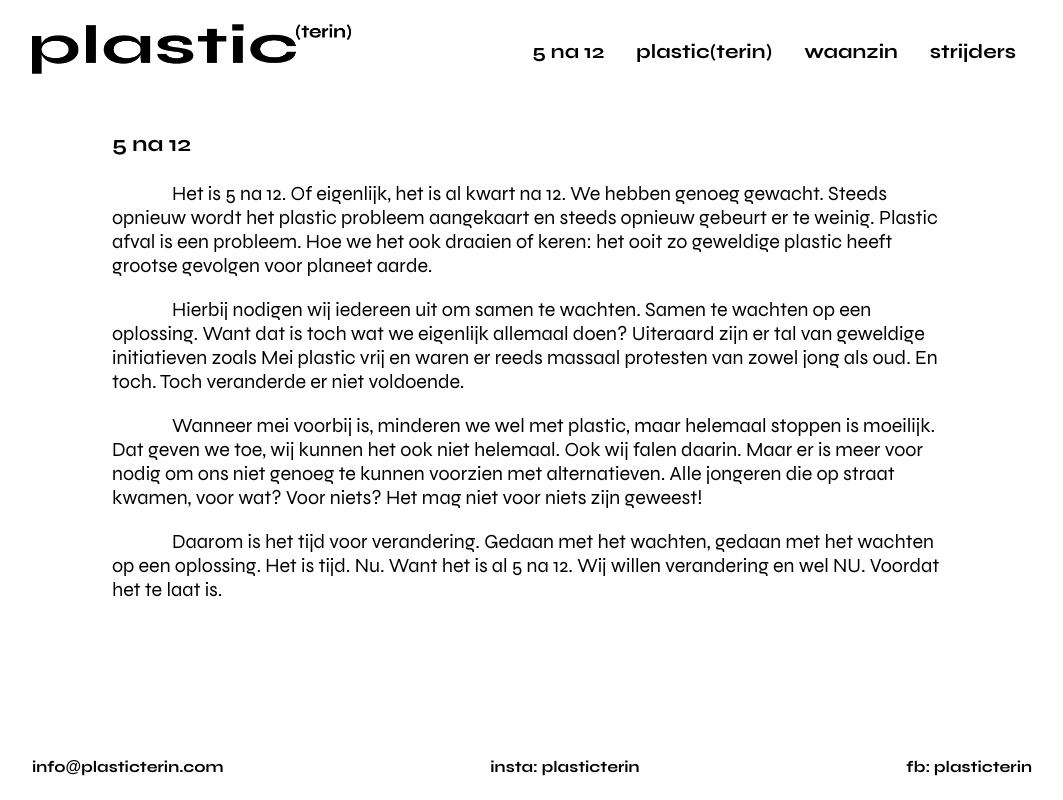
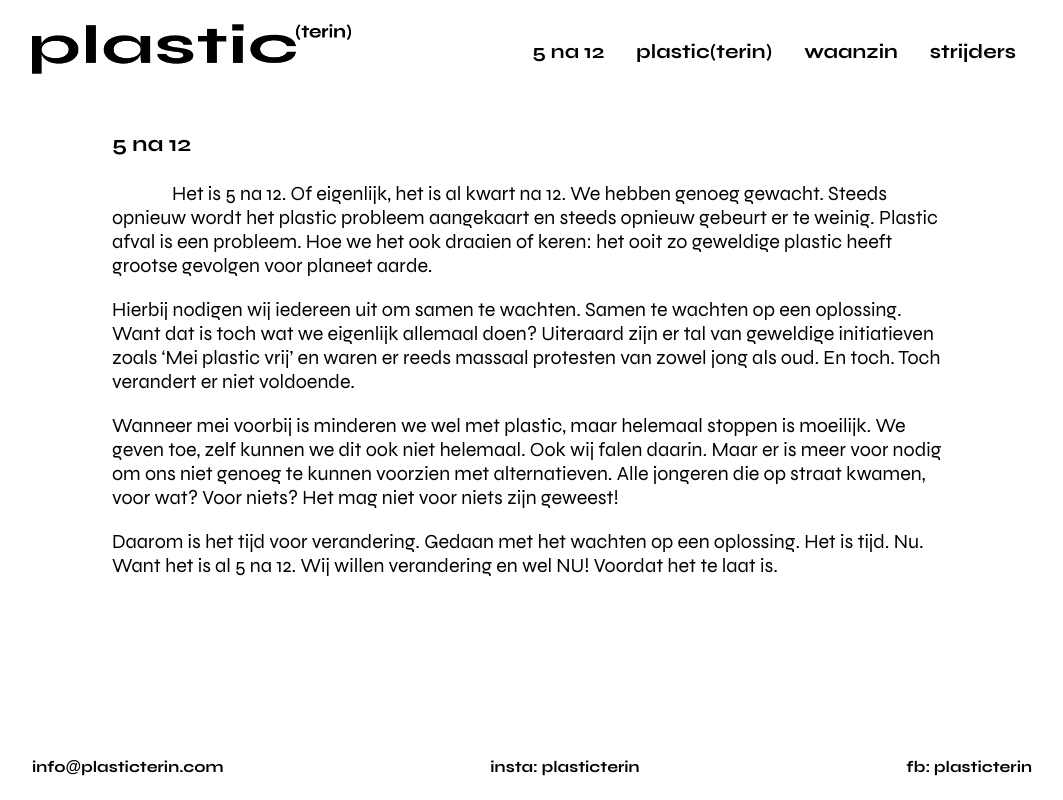
Before and after one commit to samdemaeyer/plasticterin, a React (Create React App) app: page / in a window 1280 px wide. Shown: the whole page, without its empty margins (108-1171 px from the left). Built offline with nearby package versions, Linux system fonts and the light colour scheme.

Commit message:
changes text

```diff
--- a/src/routes/PlasticTerin.js
+++ b/src/routes/PlasticTerin.js
@@ -9,54 +9,46 @@ export default function VijfNaTwaalf() {
         <div className="content">
           <p>
             <span className="block-space"></span>
-            Het is 5 na 12, wat zeggen we? Zelfs kwart na 12. WE NEED ACTION. Gedaan met naar elkaar wijzen,
-            gedaan met wachten. Het moet nu gebeuren en geen excuses meer. Greta en Anuna hebben niet voor niets al
-            die weken gespijbeld, niet voor niets betoogd en vooral: hebben niet voor niets geprobeerd om de politiek
-            aan te spreken. Wetten rond het gebruik van plastic zijn niet voldoende, ook de plastic productie moet
-            worden aangepakt. De klimaatproblematiek is tegenwoordig een ‘hot topic’ en na het succesvol afsluiten
-            van de periode  ‘mei plasticvrij 2020’  mogen we de inspanningen voor de plasticvrije periode nog niet
-            opgeven maar doorzetten. Het zou gek zijn om nu op te geven toch?
+            Het is 5 na 12, wat zeggen we? Zelfs kwart na 12. WE NEED ACTION. Gedaan met naar elkaar wijzen, gedaan met wachten.
+            Het moet nu gebeuren en geen excuses meer. Greta en Anuna hebben niet voor niets al die weken gespijbeld,
+            niet voor niets betoogd en vooral: hebben niet voor niets geprobeerd om de politiek aan te spreken.
+            Wetten rond het gebruik van plastic zijn niet voldoende, ook de plastic productie moet worden aangepakt.
+            De klimaatproblematiek is tegenwoordig een ‘hot topic’ en na het succesvol afsluiten van de periode ‘mei plasticvrij 2020’,
+            mogen we de inspanningen voor de plasticvrije periode nog niet opgeven, we moeten net doorzetten. Het zou gek zijn om nu op te geven, toch?
           </p>
           <h4 className="title">Wie?</h4>
           <p>
             <span className="block-space"></span>
-            Wij zijn Carla-Reina en Dorina van ‘Plastic(erin)’, twee studenten van Sint Lucas Antwerpen.
-            We hebben onze buik  vol van plastic en voeren daarom een sensibiliseringscampagne rond het
-            plastic verbruik. Onze interesses zijn gelijklopend en door meer te lezen over
-            het onderwerpkregen we steeds meer  het gevoel dat er iets moest gebeuren, iets dringends.
-            Het kan zo niet langer. Iedereen weet dat er iets moet veranderen, maar het moet van alle kanten komen.
-            We mogen niet langer met de vinger naar elkaar wijzen, maar proberen om samen naar een oplossing te
-            zoeken en daar hebben we jou ook voor nodig!
+            Wij zijn Carla-Reina en Dorina van ‘Plastic(terin)’, twee studenten van Sint Lucas Antwerpen. We hebben onze buik vol van plastic en voeren daarom een
+            sensibiliseringscampagne rond het plastic verbruik. Onze interesses zijn gelijklopend en door meer te lezen over dit onderwerp,
+            kregen we steeds meer het gevoel dat er iets moest gebeuren en wel dringend. Het kan zo niet langer. Iedereen weet dat er iets moet veranderen,
+            maar het moet van alle kanten komen. We mogen niet langer met de vinger naar elkaar wijzen, maar we moeten proberen om samen naar een oplossing te zoeken
+            en daar hebben we jou ook voor nodig!
           </p>
           <h4 className="title">Betekenis?</h4>
           <p>
             <span className="block-space"></span>
-            Plastic(terin) komt van “Stikt er in”. Hiermee bedoelen we dat de plasticproblematiek enorm groot
-            is en we het niet mogen negeren. Daarom kozen we ervoor om een samentrekking te nemen van het woord
-            ‘plastic’ en ‘erin stikken’. Zo kwamen we bij Pla-stict-er-in.
+            Plastic(terin) komt van “Stikt er in”. Hiermee bedoelen we dat de plastic problematiek enorm groot is en we het niet mogen negeren.
+            Daarom kozen we ervoor om een samengesteld woord te maken van het woord ‘plastic’ en ‘erin stikken’. Zo kwamen we bij Pla-stict-er-in.
           </p>
         </div>
         <div className="content">
           <h4 className="title">Wat?</h4>
           <p>
             <span className="block-space"></span>
-            Via deze campagne proberen we consumenten te  sensibiliseren overde huidige klimaatproblematiek en
-            duidelijk te maken dat het 5 na 12 is en dus hoog tijd voor verandering. Onze oceanen zitten vol,
-            vol met plastic. Op dit platform vind je onder andere tips en weetjes, verschillende projecten die we het
-            afgelopen jaar op poten hebben gezet én ook onze zoektocht naar alternatieven. Zo proberen we jou ook te
-            overtuigen met laagdrempelige initiatieven, zodat ook jij een steentje kan bijdragen en zo deel kan
-            uitmaken van de oplossing. Je zal zien, het is echt niet moeilijk en het werkt verslavend, je wil vanzelf
-            meer en beter je best doen voor onze aarde.
+            Via deze campagne proberen we consumenten te sensibiliseren over de huidige klimaatproblematiek en duidelijk te maken dat het 5 na 12 is en dus
+            hoog tijd voor verandering. Onze oceanen zitten vol, vol met plastic. Op dit platform vind je onder andere tips en weetjes, verschillende projecten
+            die we het afgelopen jaar op poten hebben gezet én ook onze zoektocht naar alternatieven. Zo proberen we jou ook te overtuigen met
+            laagdrempelige initiatieven, zodat ook jij een steentje kan bijdragen en zo deel kan uitmaken van de oplossing. Je zal zien,
+            het is echt niet moeilijk en het werkt verslavend! Je wil vanzelf meer en beter je best doen voor onze aarde.
           </p>
           <p>
             <span className="block-space"></span>
-            Wij doen dit vooral omdat we merken dat de stap naar plasticvrij leven groot is en mensen vaak niet
-            weten waar te beginnen. Omdat we dikwijls overspoeld worden met cijfers over de hoeveelheid afval er
-            geproduceerd wordt, zien we door het bos de bomen niet meer, maar geen paniek. We gaan telkens aan de
-            slag met laagdrempelige stappen aangezien wij van mening zijn dat het geen wedstrijd is en dat alle
-            beetjes helpen. Ook wij zijn niet perfect, maar we proberen vooral ons best te doen. En vooral omdat
-            de handelingen gemakkelijk en aangenaam moeten blijven en niet tegenwerken. Er is nood aan verduidelijking
-            en met dit platform willen we jullie hier graag in begeleiden.
+            Wij doen dit vooral omdat we merken dat de stap naar plasticvrij leven groot is en mensen vaak niet weten waar te beginnen.
+            Omdat we dikwijls overspoeld worden met cijfers over de hoeveelheid afval er geproduceerd wordt, zien we door het bos de bomen niet meer.
+            Maar geen paniek! We gaan telkens aan de slag met laagdrempelige stappen aangezien wij van mening zijn dat het geen wedstrijd is en dat alle beetjes helpen.
+            Ook wij zijn niet perfect, maar we proberen vooral ons best te doen. We vinden het ook belangrijk dat de te volgen handelingen steeds aangenaam blijven.
+            Er is nood aan verduidelijking en met dit platform willen we jullie hier graag in begeleiden.
           </p>
         </div>
       </article>
--- a/src/routes/VijfNaTwaalf.js
+++ b/src/routes/VijfNaTwaalf.js
@@ -1,5 +1,5 @@
-import React from 'react';
-import './VijfNaTwaalf.scss';
+import React from "react";
+import "./VijfNaTwaalf.scss";
 
 export default function VijfNaTwaalf() {
   return (
@@ -7,29 +7,30 @@ export default function VijfNaTwaalf() {
       <h2 className="title">5 na 12</h2>
       <p>
         <span className="block-space"></span>
-        Het is 5 na 12. Of eigenlijk, het is al kwart na 12. We hebben genoeg gewacht. Steeds opnieuw wordt het
-        plastic probleem aangekaart en steeds opnieuw gebeurt er te weinig. Plastic afval
-        is een probleem. Hoe we het ook draaien of keren: het ooit zo geweldige plastic heeft grootse
+        Het is 5 na 12. Of eigenlijk, het is al kwart na 12. We hebben genoeg
+        gewacht. Steeds opnieuw wordt het plastic probleem aangekaart en steeds
+        opnieuw gebeurt er te weinig. Plastic afval is een probleem. Hoe we het
+        ook draaien of keren: het ooit zo geweldige plastic heeft grootse
         gevolgen voor planeet aarde.
       </p>
       <p>
-        <span className="block-space"></span>
-        Hierbij nodigen wij iedereen uit om samen te wachten. Samen te wachten op een oplossing.
-        Want dat is toch wat we eigenlijk allemaal doen? Uiteraard zijn er tal van geweldige initiatieven zoals
-        Mei plastic vrij en waren er reeds massaal protesten van zowel jong als oud. En toch.
-        Toch veranderde er niet voldoende.
+        Hierbij nodigen wij iedereen uit om samen te wachten. Samen te wachten
+        op een oplossing. Want dat is toch wat we eigenlijk allemaal doen?
+        Uiteraard zijn er tal van geweldige initiatieven zoals ‘Mei plastic
+        vrij’ en waren er reeds massaal protesten van zowel jong als oud. En
+        toch. Toch verandert er niet voldoende.
       </p>
       <p>
-        <span className="block-space"></span>
-        Wanneer mei voorbij is, minderen we wel met plastic, maar helemaal stoppen is moeilijk.
-        Dat geven we toe, wij kunnen het ook niet helemaal. Ook wij falen daarin. Maar er is meer voor
-        nodig om ons niet genoeg te kunnen voorzien met alternatieven. Alle jongeren die op straat kwamen, voor wat?
-        Voor niets? Het mag niet voor niets zijn geweest!
+        Wanneer mei voorbij is minderen we wel met plastic, maar helemaal
+        stoppen is moeilijk. We geven toe, zelf kunnen we dit ook niet helemaal.
+        Ook wij falen daarin. Maar er is meer voor nodig om ons niet genoeg te
+        kunnen voorzien met alternatieven. Alle jongeren die op straat kwamen,
+        voor wat? Voor niets? Het mag niet voor niets zijn geweest!
       </p>
       <p>
-        <span className="block-space"></span>
-        Daarom is het tijd voor verandering. Gedaan met het wachten, gedaan met het wachten op een oplossing.
-        Het is tijd. Nu. Want het is al 5 na 12. Wij willen verandering en wel NU. Voordat het te laat is.
+        Daarom is het tijd voor verandering. Gedaan met het wachten op een
+        oplossing. Het is tijd. Nu. Want het is al 5 na 12. Wij willen
+        verandering en wel NU! Voordat het te laat is.
       </p>
     </section>
   );
```
